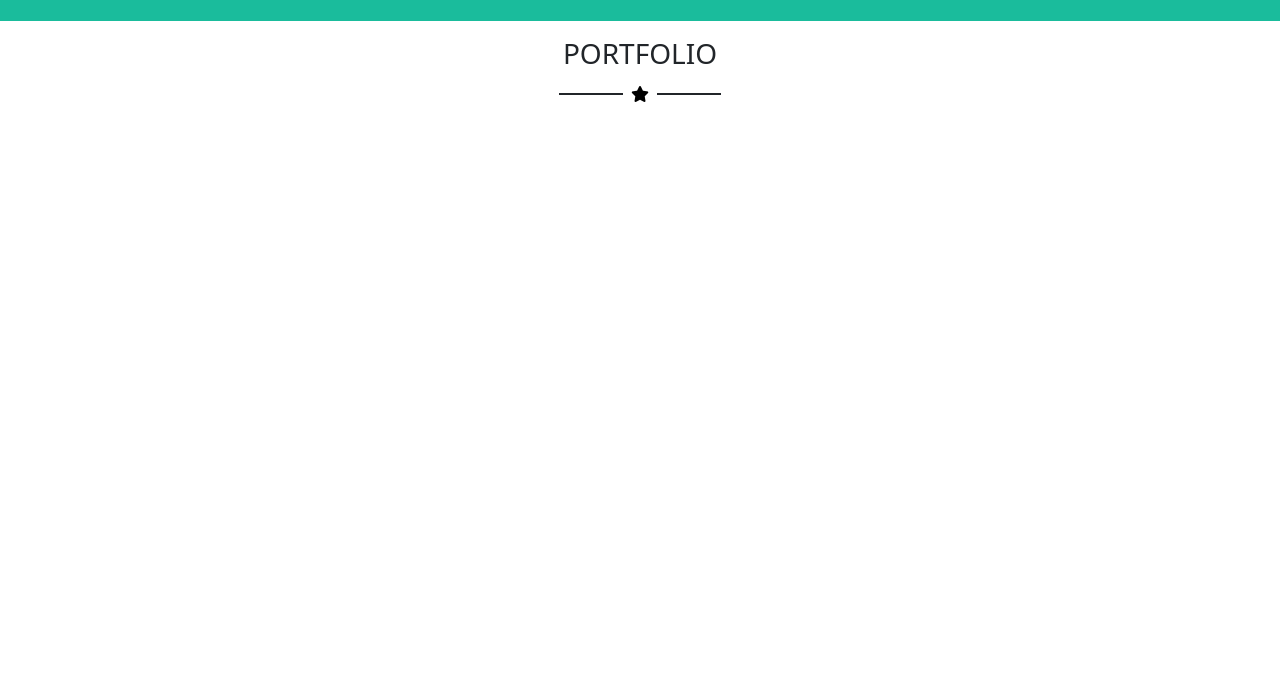
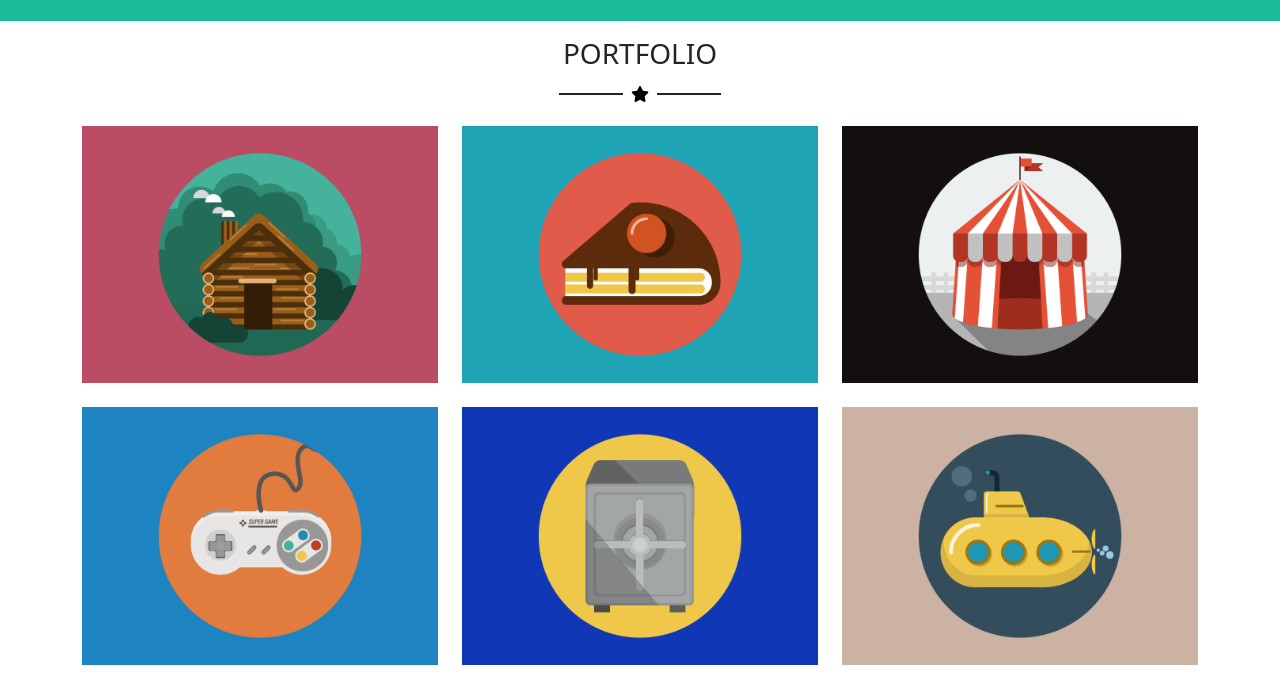
Before and after one commit to GianlucaSirianni/html-css-bootstrap-freelancer, a plain HTML site: page index.html in a window 1280 px wide. Shown: the part 381-1070 px from the top of the page. Before the commit the page ends 800 px from the top, so only its background shows below. Drawn offline with nearby package versions, Linux system fonts and the light colour scheme.

Commit message:
section 2

```diff
--- a/assets/style/style.css
+++ b/assets/style/style.css
@@ -33,3 +33,7 @@
     border: 1px solid;
     background-color: black;
 }
+
+.imgSize2{
+    width: 100%;
+}
--- a/index.html
+++ b/index.html
@@ -56,7 +56,28 @@
                 <div class="shortWhiteLine2"></div>
             </div>
         </section>
-
+        <section class="container-md">
+            <div class="row justify-content-between ">
+                <div class="col-12 col-md-6 col-lg-4 pb-4">
+                    <img src="./assets/img/cabin.png" alt="" class="imgSize2">
+                </div>
+                <div class="col-12 col-md-6 col-lg-4 pb-4">
+                    <img src="./assets/img/cake.png" alt="" class="imgSize2">
+                </div>
+                <div class="col-12 col-md-6 col-lg-4 pb-4">
+                    <img src="./assets/img/circus.png" alt="" class="imgSize2">
+                </div>
+                <div class="col-12 col-md-6 col-lg-4 pb-4">
+                    <img src="./assets/img/game.png" alt="" class="imgSize2">
+                </div>
+                <div class="col-12 col-md-6 col-lg-4 pb-4">
+                    <img src="./assets/img/safe.png" alt="" class="imgSize2">
+                </div>
+                <div class="col-12 col-md-6 col-lg-4 pb-4">
+                    <img src="./assets/img/submarine.png" alt="" class="imgSize2">
+                </div>
+            </div>
+        </section>
     </main>
 
 
```
